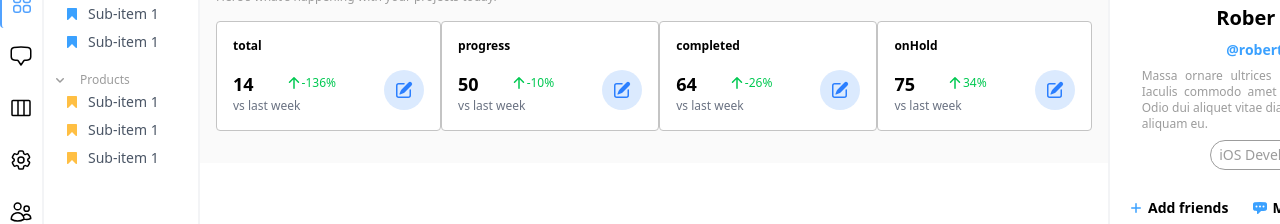
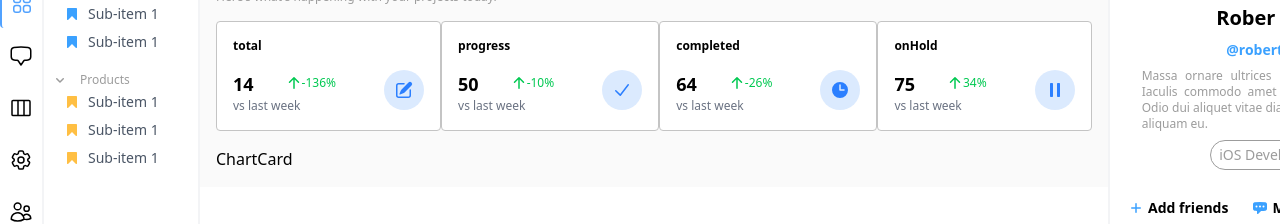
Before and after one commit to Lova1401Code/task-manager-frontend, a React (Vite) app: page / in a window 1280 px wide. Shown: the part 140-364 px from the top of the page. Built offline with nearby package versions, Linux system fonts and the light colour scheme.

Commit message:
feat: enhance StatisticProject with icons and add ChartCard component

```diff
--- /dev/null
+++ b/src/components/ChartCard.jsx
@@ -0,0 +1,7 @@
+export default function ChartCard() {
+    return (
+        <div>
+            ChartCard
+        </div>
+    )
+}
--- a/src/components/StatisticProject.jsx
+++ b/src/components/StatisticProject.jsx
@@ -1,13 +1,16 @@
 import PencilSquare from "../assets/icons/PenciSquare";
 import ArrowUp from "../assets/icons/ArrowUp";
+import Check from "../assets/icons/Check";
+import Clock from "../assets/icons/Clock";
+import Pause from "../assets/icons/Pause";
 
 export default function StatisticProject(){
     const dashboardDateProject = {
         stats: {
-            total: {name: "total", current: 14, previous: 150},
-            progress: {name: "progress", current: 50, previous: 60},
-            completed: {name: "completed", current: 64, previous: 90},
-            onHold: {name: "onHold", current: 75, previous: 41}
+            total: {name: "total", current: 14, previous: 150, icon: <PencilSquare />},
+            progress: {name: "progress", current: 50, previous: 60, icon: <Check />},
+            completed: {name: "completed", current: 64, previous: 90, icon: <Clock />},
+            onHold: {name: "onHold", current: 75, previous: 41, icon: <Pause />}
         },
         get(metric){
             return {
@@ -41,7 +44,7 @@ export default function StatisticProject(){
                                 </div>
                             </div>
                             <div className="flex items-center justify-center rounded-full bg-blue-100 text-blue-500 h-10 w-10">
-                                <PencilSquare />
+                                {stat.icon}
                             </div>
                         </div>
                     </div>
--- /dev/null
+++ b/src/mocks/dashboard.js
@@ -0,0 +1,53 @@
+export const projectProgress = {
+  overallProgress: 45,
+
+  stats: [
+    {
+      id: 1,
+      label: "Completed",
+      value: 60,
+      color: "#22C55E",
+    },
+    {
+      id: 2,
+      label: "In Progress",
+      value: 25,
+      color: "#3B82F6",
+    },
+    {
+      id: 3,
+      label: "On Hold",
+      value: 15,
+      color: "#F59E0B",
+    },
+  ],
+};
+
+export const taskByStatus = {
+  stats: [
+    {
+      id: 1,
+      label: "Completed",
+      value: 40,
+      color: "#22C55E",
+    },
+    {
+      id: 2,
+      label: "In Progress",
+      value: 30,
+      color: "#3B82F6",
+    },
+    {
+      id: 3,
+      label: "Review",
+      value: 20,
+      color: "#8B5CF6",
+    },
+    {
+      id: 4,
+      label: "Pending",
+      value: 10,
+      color: "#EF4444",
+    },
+  ],
+};
--- a/src/pages/DashboardProject.jsx
+++ b/src/pages/DashboardProject.jsx
@@ -1,5 +1,6 @@
 import HandRaisedIcon from "../assets/icons/HandRaisedIcon"
 import StatisticProject from "../components/StatisticProject"
+import ChartCard from "../components/ChartCard"
 export default function DashboardProject(){
     return (
             <div className="p-4">
@@ -12,7 +13,10 @@ export default function DashboardProject(){
                 </div>
                     <StatisticProject/>
                 <div>
+                <div>
 
+                </div>
+                  <ChartCard/>
                 </div>
             </div>
     )
```
